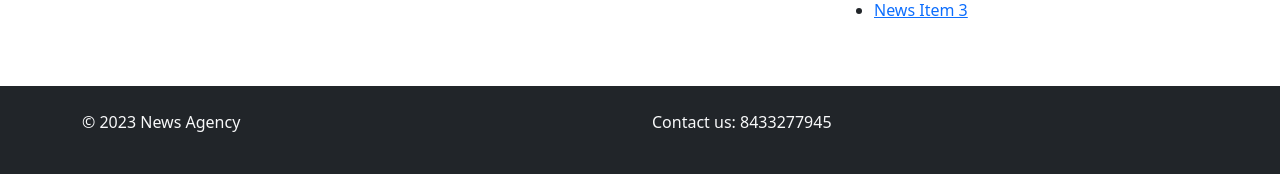
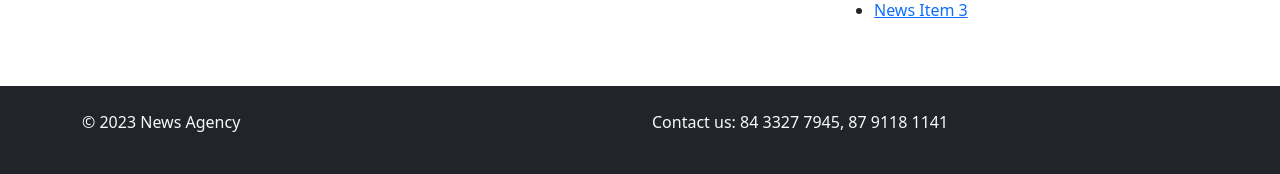
Before and after one commit to sanjay1994singh/news11, a Django app: page / in a window 1280 px wide. Shown: the part 720-894 px from the top of the page. Run offline with Django 3.2, Linux system fonts and the light colour scheme.

Commit message:
'news11'

```diff
--- a/templates/base.html
+++ b/templates/base.html
@@ -135,7 +135,7 @@
                 <p>&copy; 2023 News Agency</p>
             </div>
             <div class="col-md-6 text-right">
-                <p>Contact us: 8433277945</p>
+                <p>Contact us: 84 3327 7945, 87 9118 1141</p>
             </div>
         </div>
     </div>
```
